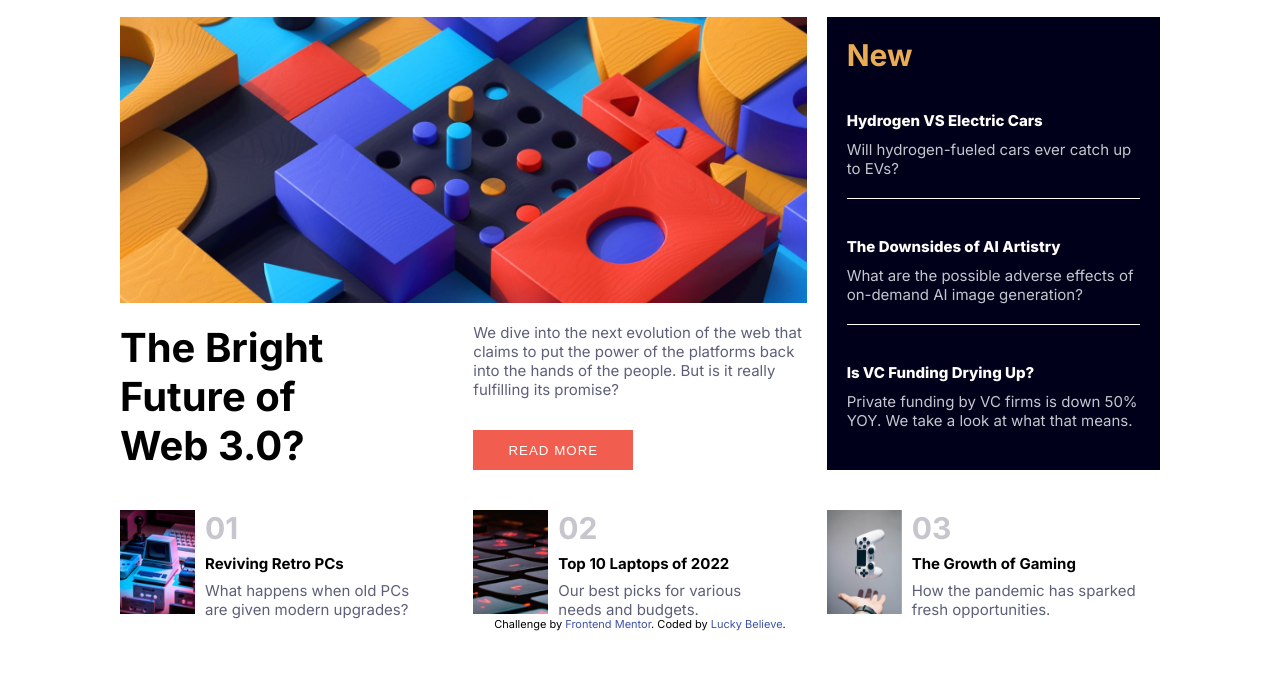
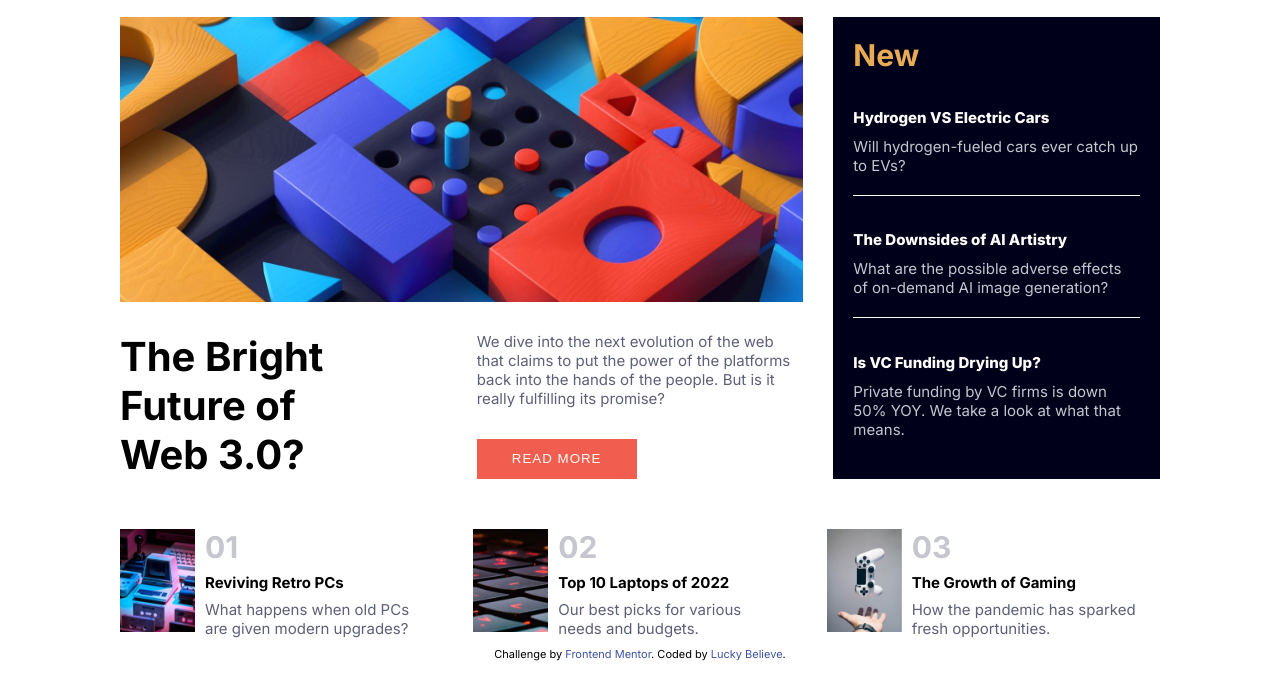
Before and after one commit to LuckyBelieve/new-Home-Page, a plain HTML site: page index.html in a window 1280 px wide. Shown: the part 73-772 px from the top of the page. Drawn offline with Linux system fonts and the light colour scheme.

Commit message:
stylesheet used to complete the challenge

```diff
--- a/styles.css
+++ b/styles.css
@@ -50,7 +50,8 @@ main{
     display: grid;
     grid-template-columns: repeat(3,1fr);
     grid-template-rows: repeat(3,1fr);
-    gap: 20px;
+    gap: 30px;
+    margin-bottom: 30px;
 }
 .image{
     grid-column: 1/3;
```
